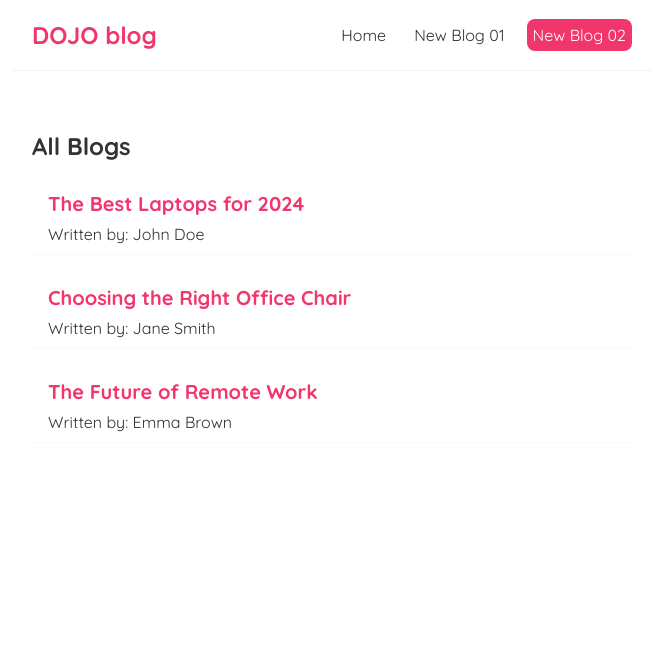
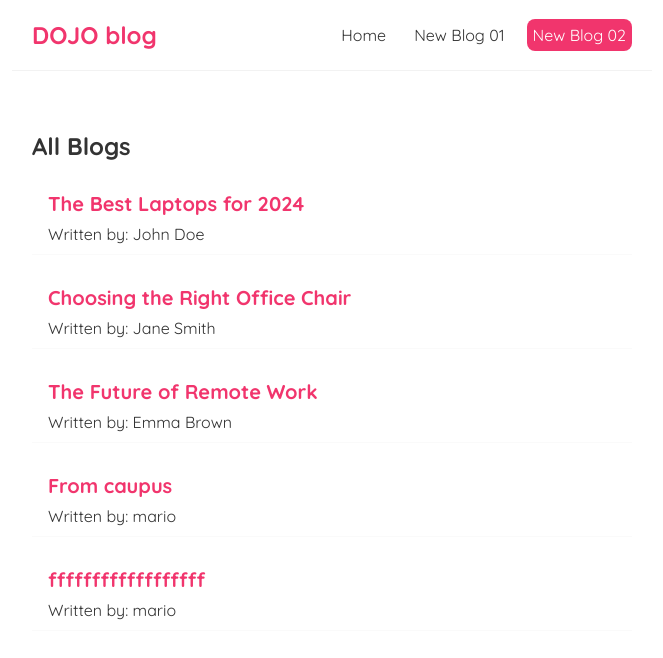
Before and after one commit to KTsybulka/dojo-blog, a React (Create React App) app: page / in a window 1280 px wide. Shown: the top 658 px of the page, without its empty margins (308-971 px from the left). Built offline with nearby package versions, Linux system fonts and the light colour scheme; data requests are answered from the project's data file.

Commit message:
Add POST request to create a new blog

```diff
--- a/data/db.json
+++ b/data/db.json
@@ -17,6 +17,18 @@
       "title": "The Future of Remote Work",
       "author": "Emma Brown",
       "body": "Remote work is here to stay. Discover the tools and strategies that are shaping the future of work-from-home setups."
+    },
+    {
+      "id": "1497",
+      "title": "From caupus",
+      "body": "URURUURUURURURURUR",
+      "author": "mario"
+    },
+    {
+      "id": "e6ec",
+      "title": "ffffffffffffffffff",
+      "body": "fffffffffffffffffffffffff",
+      "author": "mario"
     }
   ]
 }
--- a/src/Create.jsx
+++ b/src/Create.jsx
@@ -5,10 +5,27 @@ const Create = () => {
     const [ body, setBody ] = useState('');
     const [ author, setAuthor] = useState('mario');
 
+    const [isPending, setIsPending] = useState(false);
+
+    const handleSubmit = (e) => {
+        e.preventDefault();
+        const blog = { title, body, author };
+
+        setIsPending(true);
+
+        fetch('http://localhost:8000/blogs', {
+            method: 'POST',
+            headers: { "Content-Type": "application/json" },
+            body: JSON.stringify(blog)
+        }).then(() => {
+            console.log('new blog added');
+            setIsPending(false);
+        })
+    }
     return (
         <div className="create">
             <h2>Add a New blog</h2>
-            <form>
+            <form onSubmit={handleSubmit}>
                 <label>Blog title</label>
                 <input
                 type="text"
@@ -28,7 +45,8 @@ const Create = () => {
                     <option value="mario"> mario</option>
                     <option value= "yoshi">yoshi</option>
                 </select>
-                <button>Add Blog</button>
+                {!isPending && <button>Add Blog</button>}
+                {isPending && <button disabled>Adding Blog...</button>}
 
                 <p>{ title }</p>
                 <p>{ body} </p>
```
Also changed, not shown: 1 other file (tests, documents, lock files or other folders).
